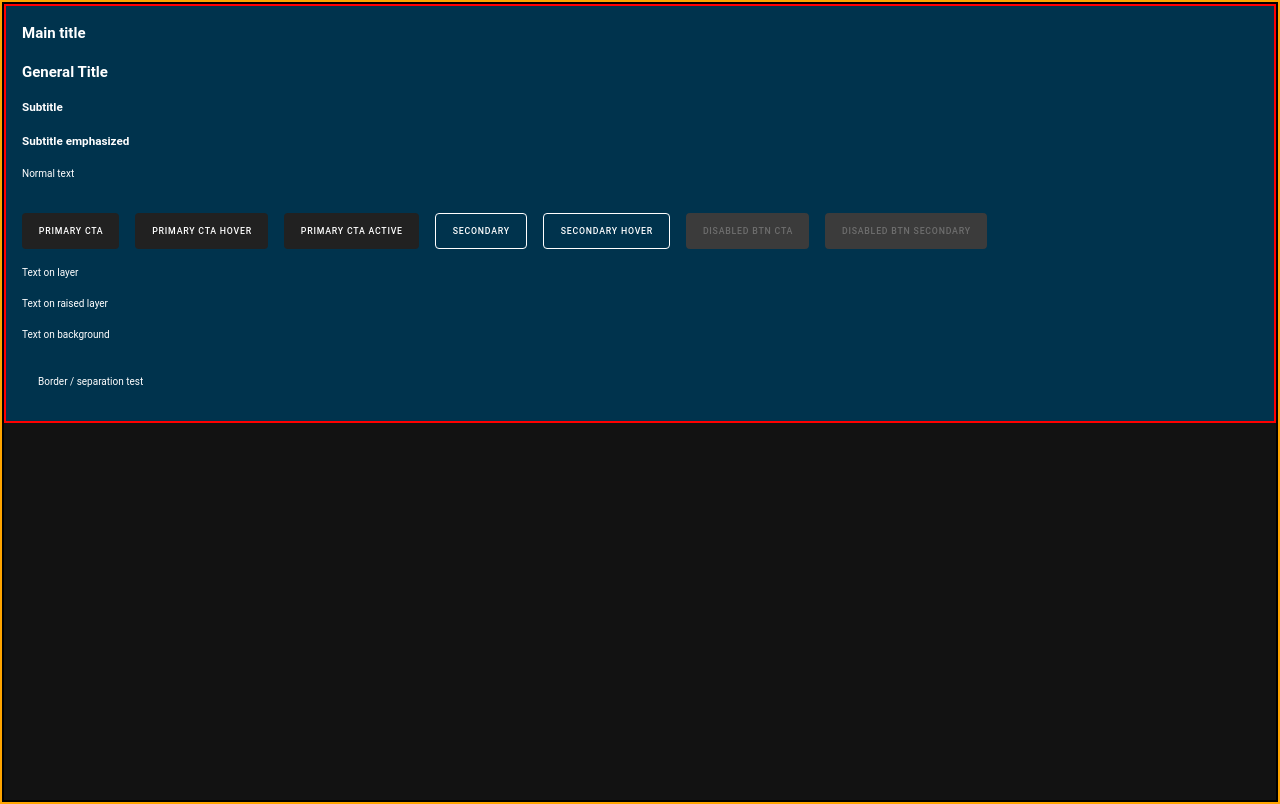
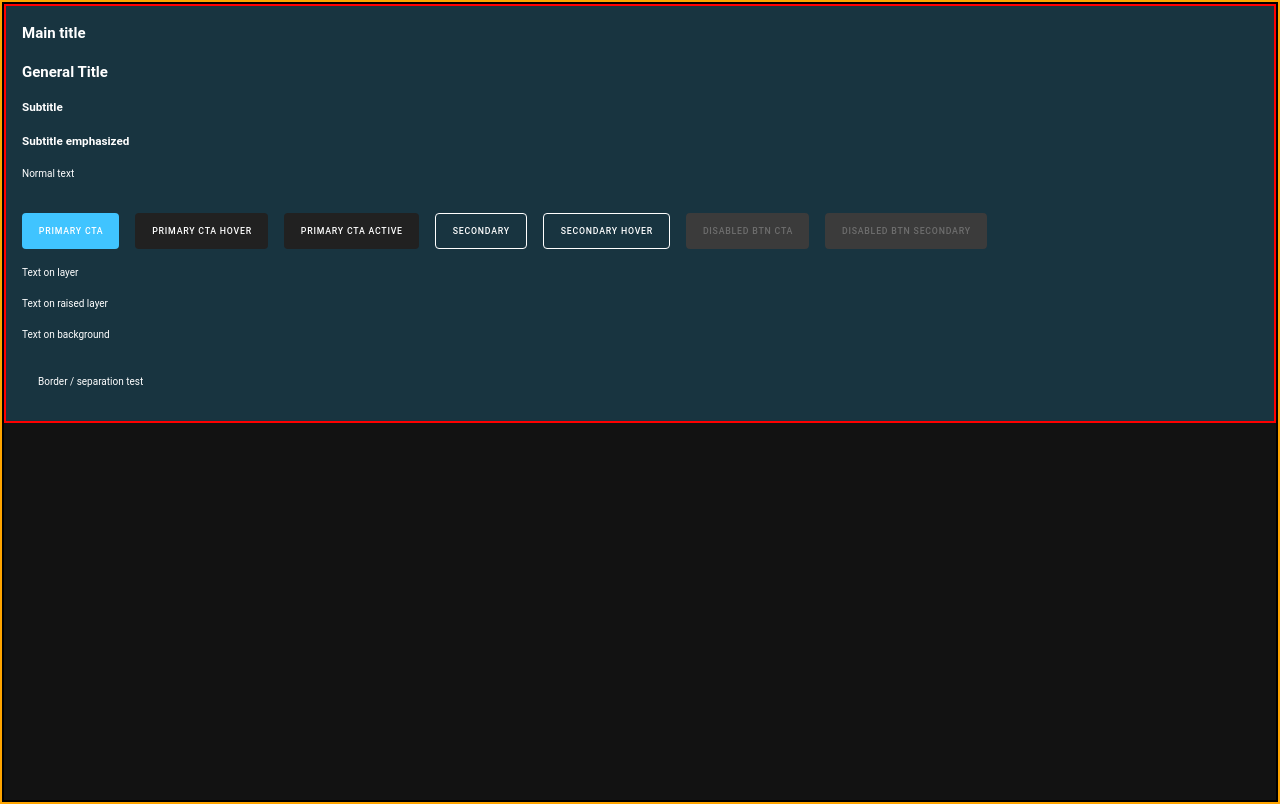
Before and after one commit to DylanWarrener/dylan-warrener.github.io, a Nuxt app: page / in a window 1280 px wide. Built offline with nearby package versions, Linux system fonts and the light colour scheme.

Commit message:
Added test colours to global css

```diff
--- a/src/assets/styles/global.css
+++ b/src/assets/styles/global.css
@@ -167,7 +167,7 @@ html {
 
 /* ----- TEST ----- */
 .test-background-main {
-  background-color: #00334d !important;
+  background-color: #183440 !important;
 }
 .test-main-title {
 }
@@ -180,6 +180,7 @@ html {
 .test-normal-text {
 }
 .test-btn-cta {
+  background-color: #40c4ff !important;
 }
 .test-btn-cta-hover {
 }
@@ -199,9 +200,9 @@ html {
 }
 .test-layer-raised-text {
 }
-.test-background {
+.test-background-sample {
 }
-.test-background-text {
+.test-background-sample-text {
 }
 .test-border {
 }
```
